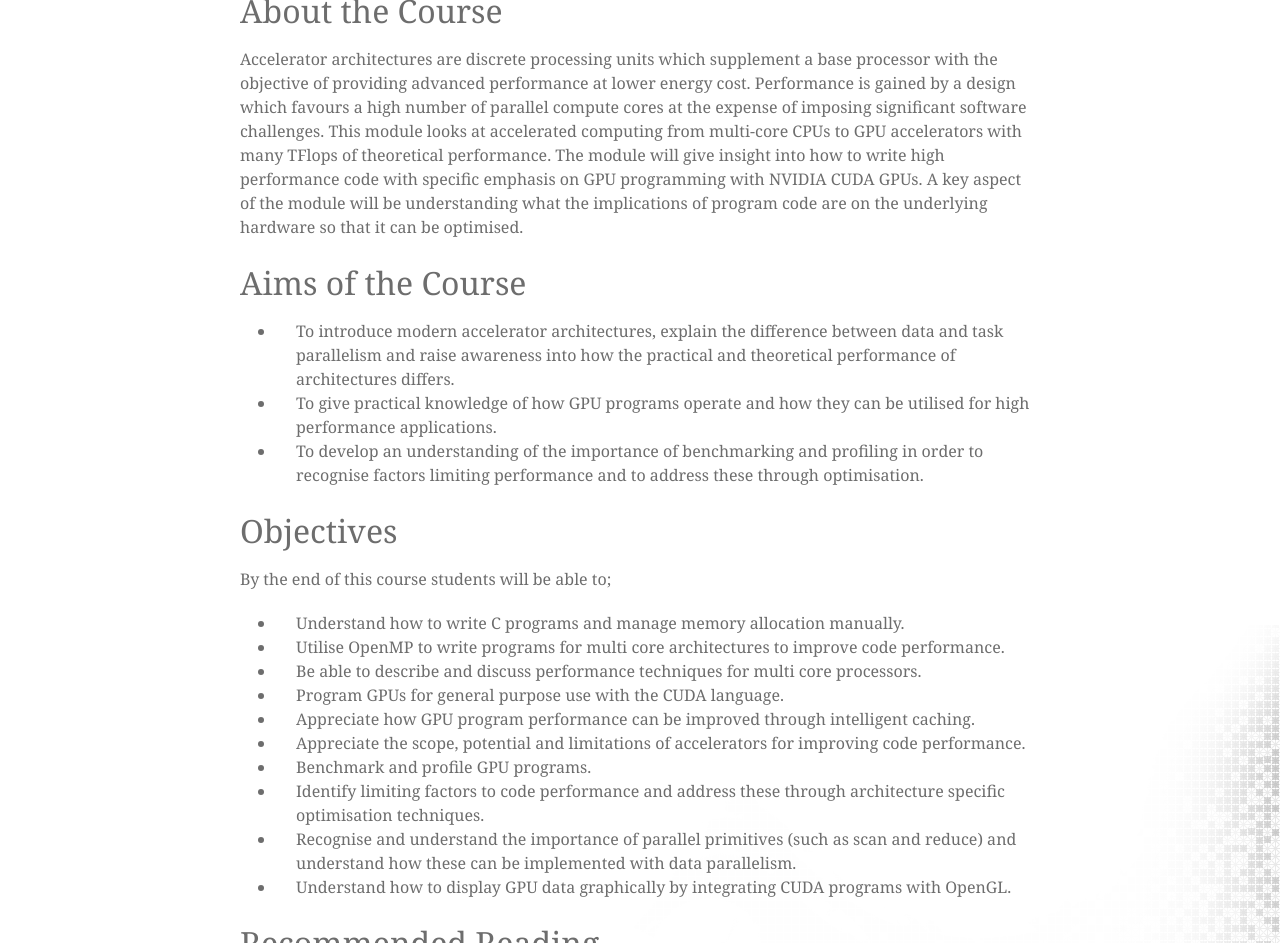
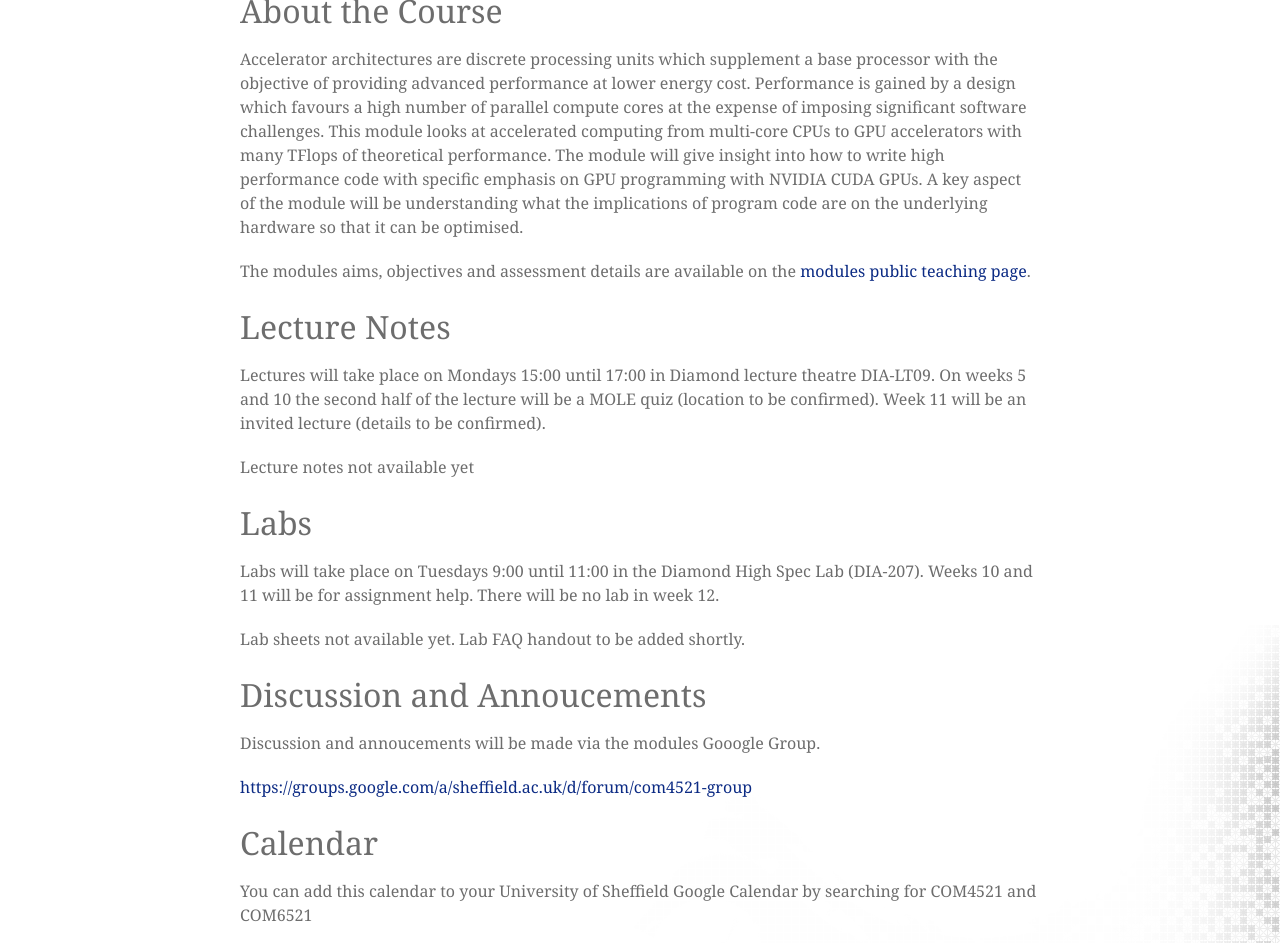
Before and after one commit to mondus/mondus.github.io, a Jekyll site: the page built from teaching/COM4521/index.md, in a window 1280 px wide and 1400 px high, scrolled down 235 px, cut to the strip 0-943 px from the top of the window. Built offline with Jekyll 4.4.1, drawn with Linux system fonts in a browser that asks for light colours; nearby versions of some CDN libraries; some web fonts are replaced; some of the changed text lies outside the part shown.

Commit message:
update to teaching page

```diff
--- a/teaching/COM4521/index.md
+++ b/teaching/COM4521/index.md
@@ -7,41 +7,20 @@ layout: homepage
 
 Accelerator architectures are discrete processing units which supplement a base processor with the objective of providing advanced performance at lower energy cost. Performance is gained by a design which favours a high number of parallel compute cores at the expense of imposing significant software challenges. This module looks at accelerated computing from multi-core CPUs to GPU accelerators with many TFlops of theoretical performance. The module will give insight into how to write high performance code with specific emphasis on GPU programming with NVIDIA CUDA GPUs. A key aspect of the module will be understanding what the implications of program code are on the underlying hardware so that it can be optimised.
 
-# Aims of the Course
-
-* To introduce modern accelerator architectures, explain the difference between data and task parallelism and raise awareness into how the practical and theoretical performance of architectures differs.
-* To give practical knowledge of how GPU programs operate and how they can be utilised for high performance applications.
-* To develop an understanding of the importance of benchmarking and profiling in order to recognise factors limiting performance and to address these through optimisation.
-
-# Objectives
-
-By the end of this course students will be able to;
-
-* Understand how to write C programs and manage memory allocation manually.
-* Utilise OpenMP to write programs for multi core architectures to improve code performance.
-* Be able to describe and discuss performance techniques for multi core processors.
-* Program GPUs for general purpose use with the CUDA language.
-* Appreciate how GPU program performance can be improved through intelligent caching.
-* Appreciate the scope, potential and limitations of accelerators for improving code performance.
-* Benchmark and profile GPU programs.
-* Identify limiting factors to code performance and address these through architecture specific optimisation techniques.
-* Recognise and understand the importance of parallel primitives (such as scan and reduce) and understand how these can be implemented with data parallelism.
-* Understand how to display GPU data graphically by integrating CUDA programs with OpenGL.
-
-# Recommended Reading
-
-I'm not advocating that you download these for free but if you search for them on google there may or may not be pdf versions available...
-
-* Edward Kandrot, Jason Sanders, "CUDA by Example: An Introduction to General-Purpose GPU Programming", Addison Wesley 2010.
-* Brian Kernighan, Dennis Ritchie, “The C Programming Language (2nd Edition)”, Prentice Hall 1988.
+The modules aims, objectives and assessment details are available on the [modules public teaching page](http://www.dcs.shef.ac.uk/intranet/teaching/public/modules/level4/com4521.html).
 
 # Lecture Notes
 
-Not available yet
+Lectures will take place on Mondays 15:00 until 17:00 in Diamond lecture theatre DIA-LT09. On weeks 5 and 10 the second half of the lecture will be a MOLE quiz (location to be confirmed). Week 11 will be an invited lecture (details to be confirmed).
+
+Lecture notes not available yet
 
 # Labs
 
-Also not available yet
+Labs will take place on Tuesdays 9:00 until 11:00 in the Diamond High Spec Lab (DIA-207). Weeks 10 and 11 will be for assignment help. There will be no lab in week 12.
+
+Lab sheets not available yet.
+Lab FAQ handout to be added shortly.
 
 # Discussion and Annoucements
 
```
Also changed, not shown: other parts of teaching/COM4521/index.md (+6 -0 lines).
